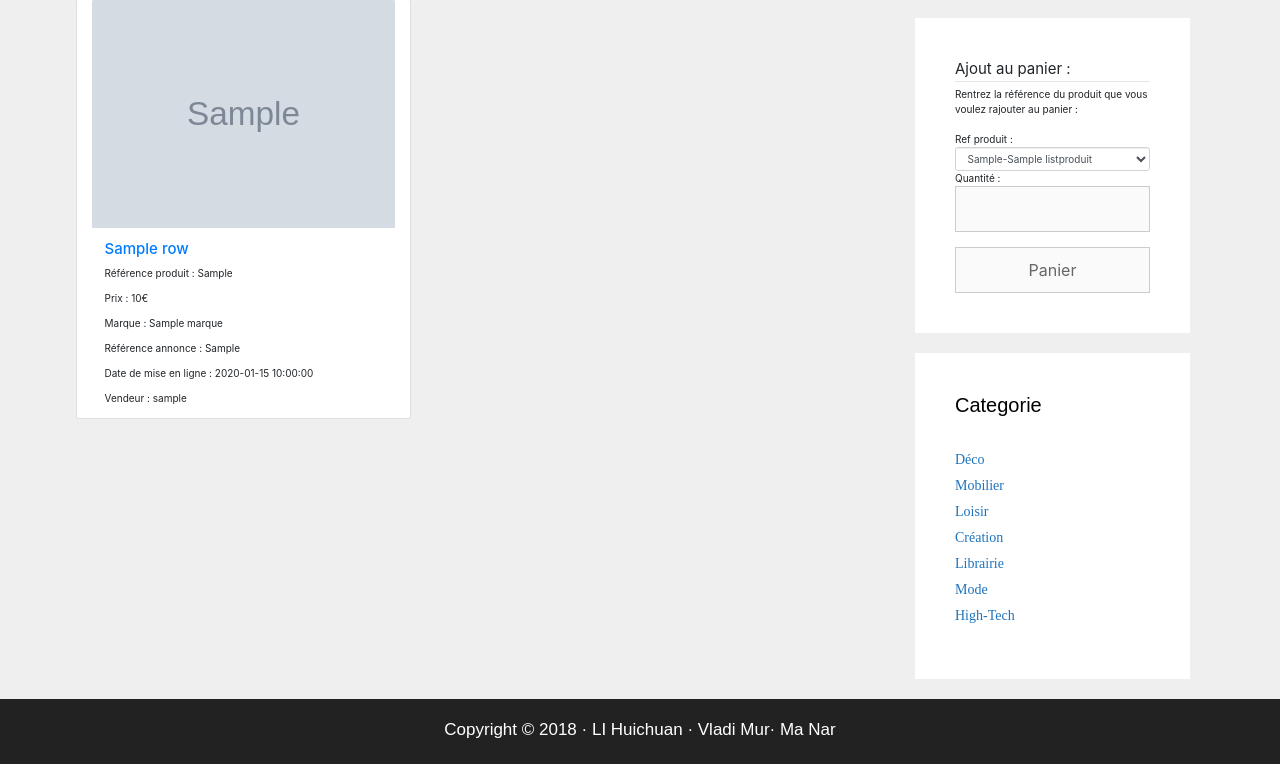
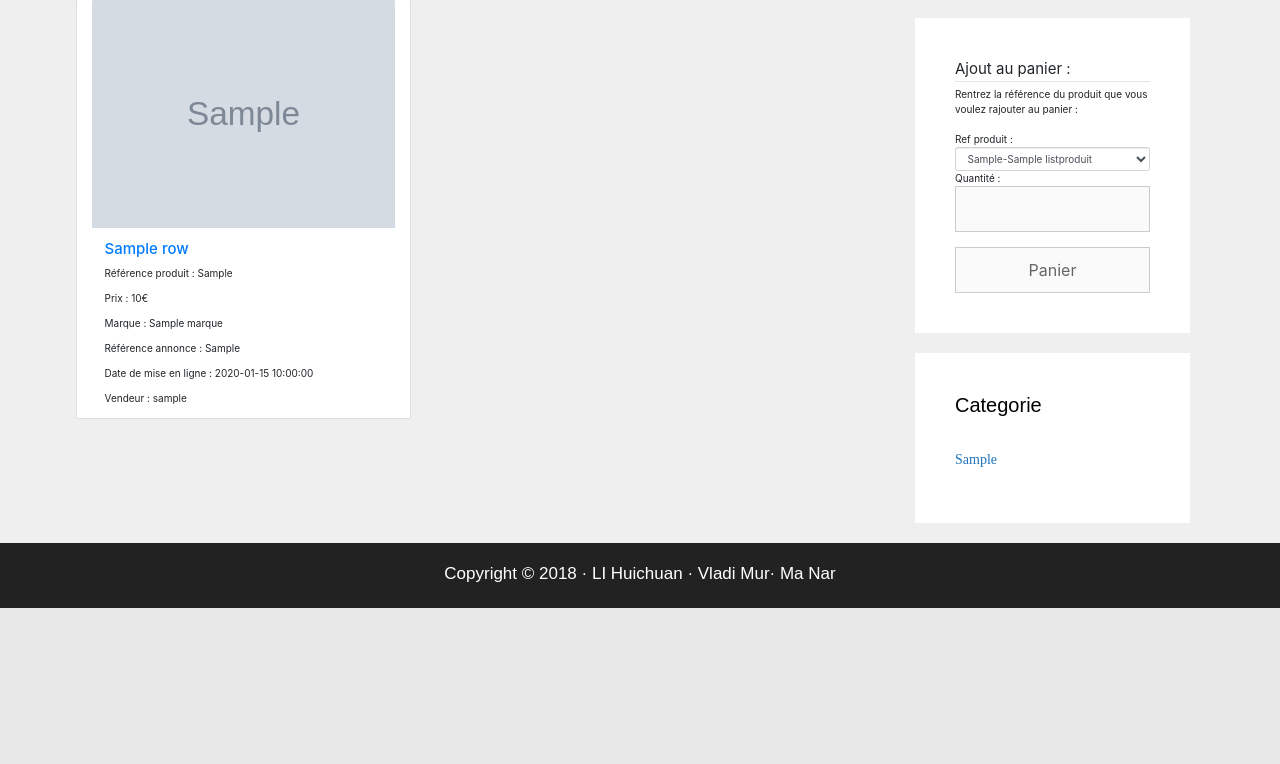
Before and after one commit to HuichuanLI/projet-na18, a PHP site: template view/front/index.html in a window 1280 px wide. Shown: the part 233-997 px from the top of the page. After the commit the page ends 841 px from the top, so only its background shows below. Run offline with PHP 8.4, Linux system fonts and the light colour scheme; the template is opened without the code that fills it: most values are stand-ins (such as "Sample title", 1, 10 or a date in 2020); grey boxes marked "Sample" are stand-in pictures; some libraries are stand-ins or nearby versions.

Commit message:
fixer le problem

```diff
--- a/view/front/index.html
+++ b/view/front/index.html
@@ -76,20 +76,12 @@
                 <aside>
                   <h4>Categorie</h4>
                   <ul>
-                    <a href="index.php">
-                      <li>Déco</li></a>
-                      <a href="mobilier.php">
-                        <li>Mobilier</li></a>
-                        <a href="loisir.php">
-                          <li>Loisir</li></a>
-                          <a href="creation.php">
-                            <li>Création</li></a>
-                            <a href="librairie.php">
-                              <li>Librairie</li></a>
-                              <a href="mode.php">
-                                <li>Mode</li></a>
-                                <a href="high-tech.php">
-                                  <li>High-Tech</li></a>
+                    <?php
+                      foreach($categories as $value) {?>
+                    <a href="index.php?categorie=<?php echo $value['categorie_produit'];?>">
+                      <li><?php echo $value['categorie_produit'];?></li></a>
+
+                    <?php }?>
                     </ul>
                 </aside>
                 </div>
```
Also changed, not shown: index.php (+20 -4 lines). Lines whose indentation alone changed are shown as unchanged.
